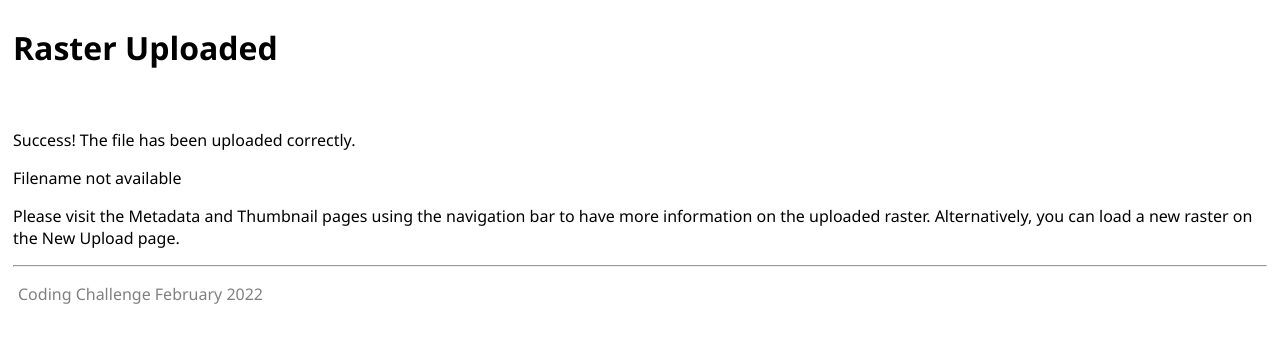
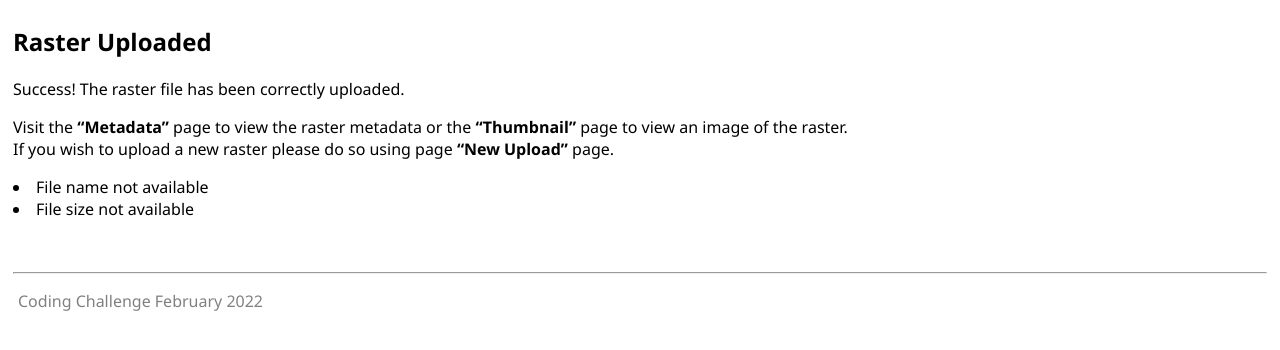
Before and after one commit to marcopizzolato-mp/flask-coding-challenge, a Flask app: page /upload in a window 1280 px wide. Shown: the part 48-398 px from the top of the page. Run offline with Flask 2, Linux system fonts and the light colour scheme.

Commit message:
fix: refined index_upload template

```diff
--- a/templates/index_upload.html
+++ b/templates/index_upload.html
@@ -1,16 +1,32 @@
 {% extends "layout_upload.html" %}
 {% block title %}
-Raster Home
+Info
 {% endblock %}
 {% block content %}
-<h1>Raster Uploaded</h1>
+<h2>Raster Uploaded</h2>
+<p>Success! The raster file has been correctly uploaded.</p>
+<p>Visit the <b>“Metadata”</b> page to view the raster metadata or the <b>“Thumbnail”</b> page to view an image of the
+    raster. <br>If you wish to upload a new raster please do so
+    using page <b>“New Upload”</b> page.</p>
+
+{%if file %}
+<li>
+    The name of the uploaded raster is: <strong>{{ file }}</strong>
+</li>
+{% else %}
+<li>
+    File name not available
+</li>
+{% endif %}
+{%if size_mb != None %}
+<li>
+    The file size of the uploaded raster is: <strong>{{ size_mb }} Megabytes</strong>
+</li>
+{% else %}
+<li>
+    File size not available
+</li>
+{% endif %}
 </br>
-<p>Success! The file has been uploaded correctly.</p>
-{%if file %}
-<strong>The name of the uploaded file is: {{ file }}!</strong>
-{% else %}
-<p>Filename not available</p>
-{% endif %}
-<p>Please visit the Metadata and Thumbnail pages using the navigation bar to have more information on the uploaded
-    raster. Alternatively, you can load a new raster on the New Upload page. </p>
+</br>
 {% endblock %}
```
